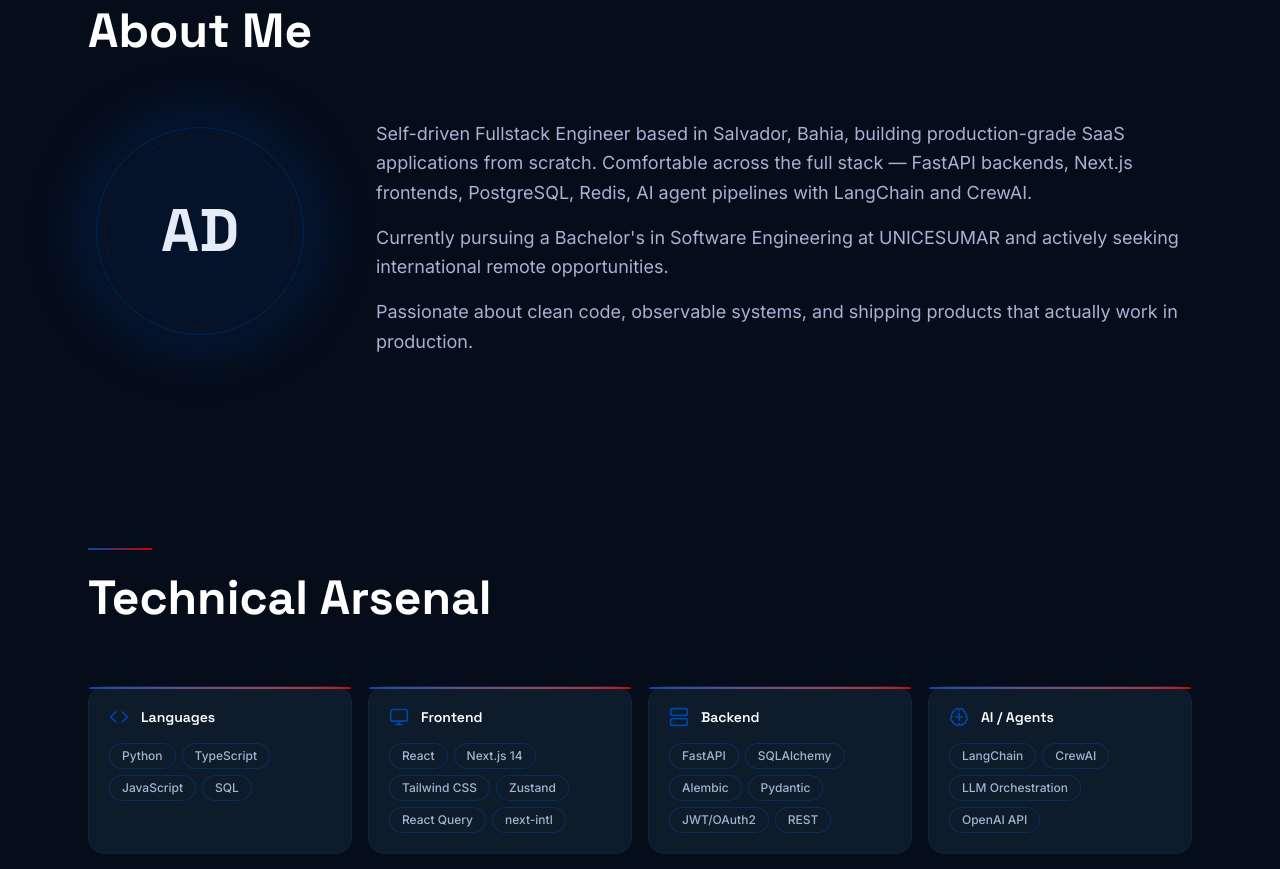
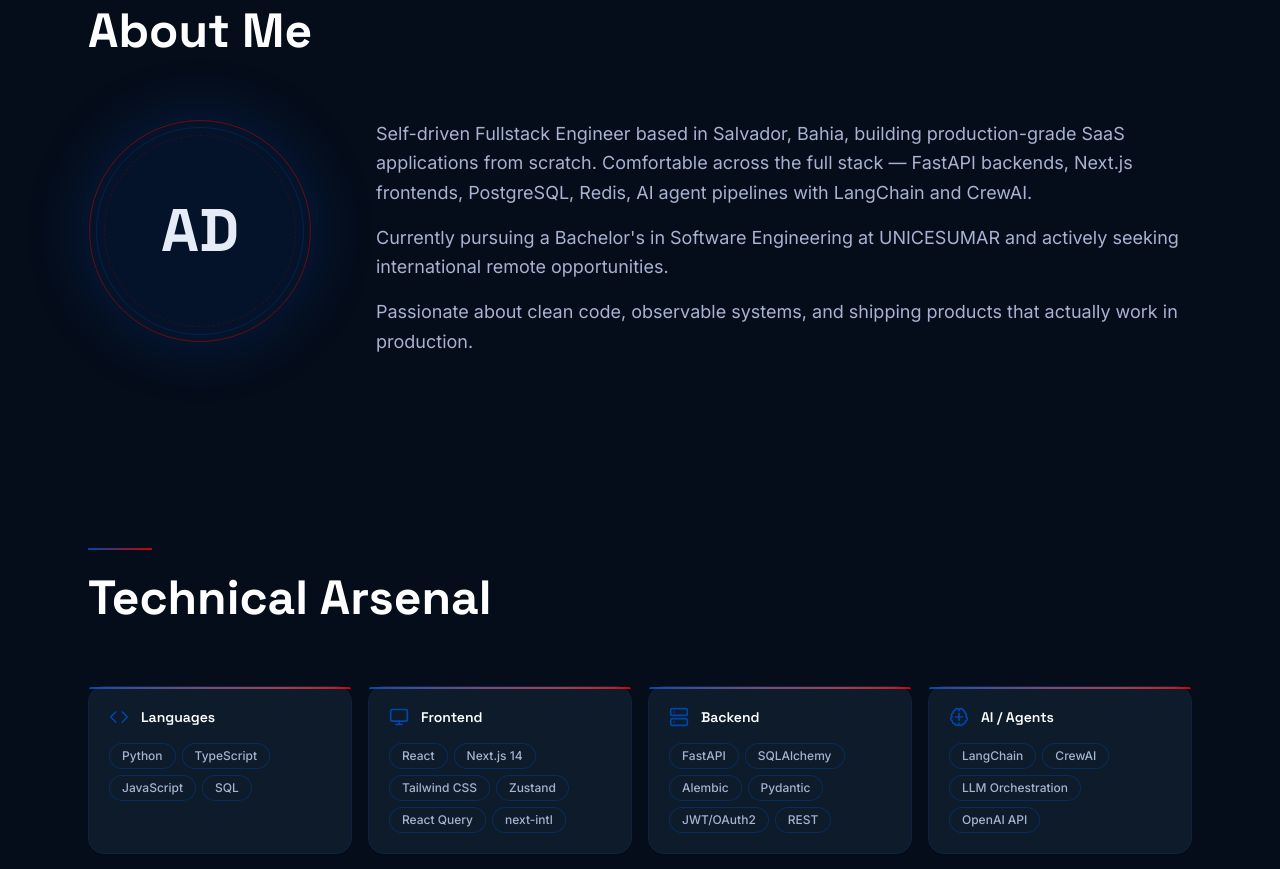
Before and after one commit to ViChagas07/Portfolio-Resume, a Next.js app: page /en in a window 1280 px wide. Shown: the part 980-1849 px from the top of the page. Built offline with nearby package versions, Linux system fonts and the light colour scheme.

Commit message:
feat: add solid red inner ring to About section AD monogram, matching Hero crest style

```diff
--- a/components/sections/About.tsx
+++ b/components/sections/About.tsx
@@ -32,6 +32,8 @@ export function About() {
             <div className="absolute inset-0 rounded-full bg-[var(--color-blue)]/10 shadow-[0_0_60px_var(--color-blue-glow)]" />
             {/* Outer ring */}
             <div className="absolute inset-2 rounded-full border border-[var(--color-blue)]/30" />
+            {/* Solid red ring */}
+            <div className="absolute inset-[1px] rounded-full border border-[var(--color-red)]/50" />
             {/* Inner red accent */}
             <div className="absolute inset-4 rounded-full border border-dashed border-[var(--color-red)]/20" />
             {/* Monogram */}
```
